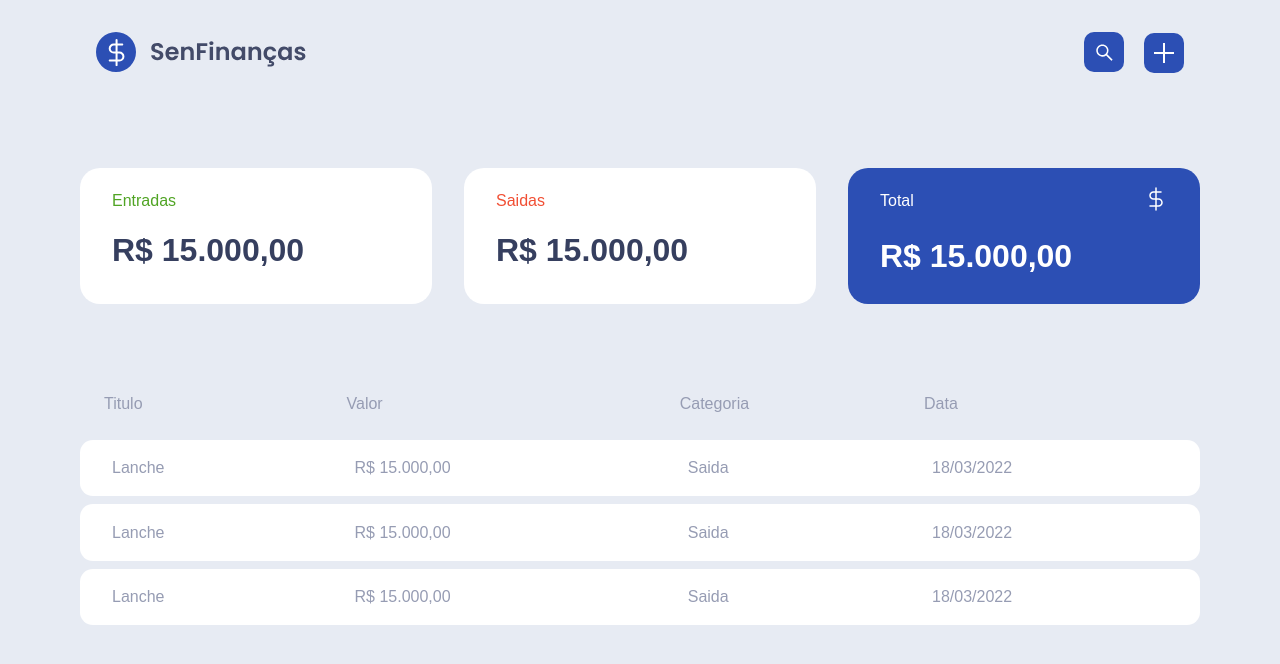
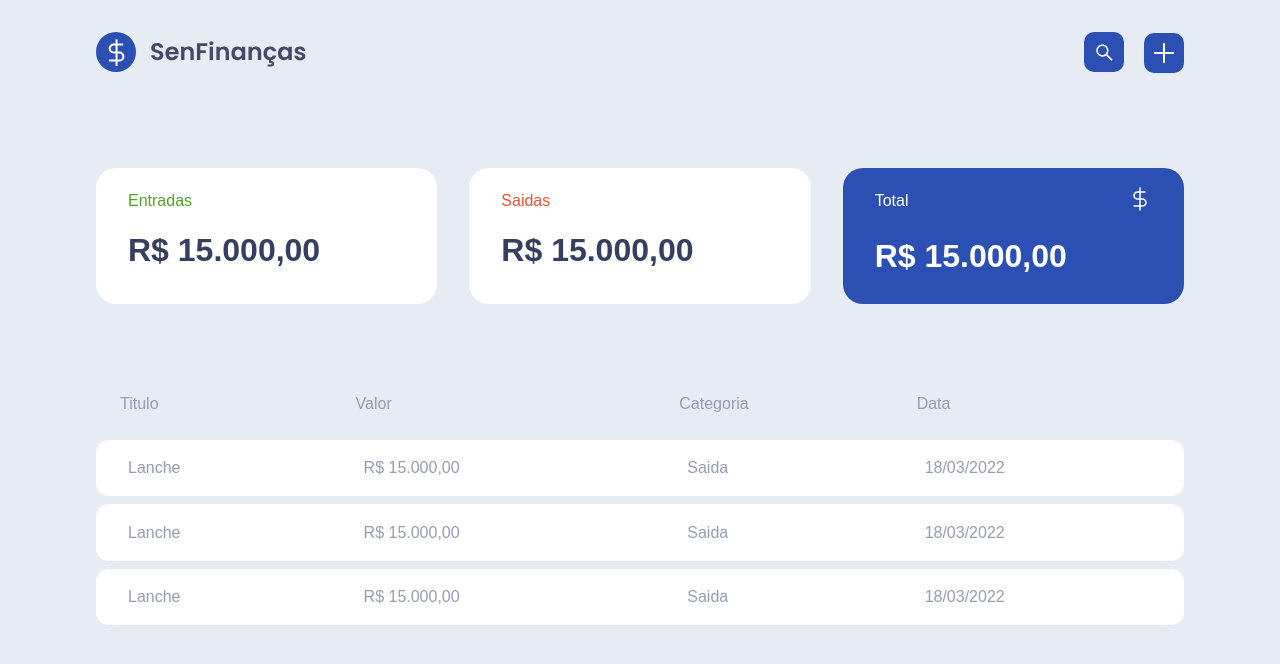
Before and after one commit to voncardoso/senfinanca, a React (Create React App) app: page / in a window 1280 px wide. Shown: the top 664 px of the page. Built offline with nearby package versions, Linux system fonts and the light colour scheme.

Commit message:
stylos table finalizado

```diff
--- a/src/components/Summary/style.css
+++ b/src/components/Summary/style.css
@@ -2,7 +2,7 @@ section{
     display: grid;
     grid-template-columns: repeat(3, 1fr);
     gap: 2rem;
-    max-width: 1120px;
+    max-width: 1088px;
     margin: 0 auto;
 }
 
--- a/src/components/Transactions/style.css
+++ b/src/components/Transactions/style.css
@@ -5,6 +5,7 @@
 
 table{
     width: 100%;
+    margin: 0 auto;
     border-spacing: 0 0.5rem ;
 }
 
@@ -21,7 +22,6 @@ td {
     border: 0;
     background: var(--shape);
     color: var(--text-body);
-    border-bottom: 2px rgba(0, 0, 0, 0.25);
 }
 
 td:first-child {
@@ -32,4 +32,5 @@ td:first-child {
 td:nth-last-child(1) {
     border-bottom-right-radius: 0.8rem;
     border-top-right-radius: 0.8rem;
+
 }
```
